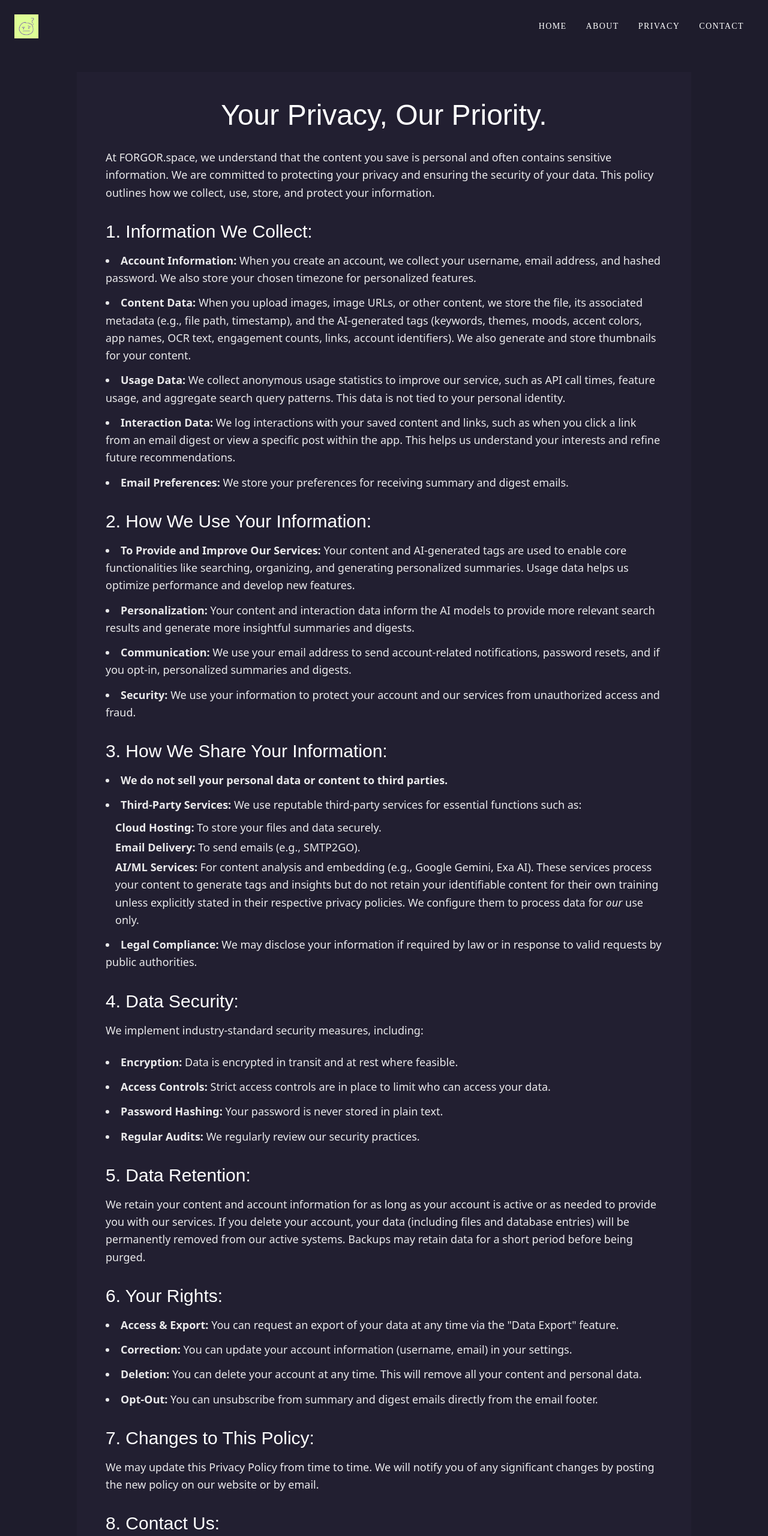
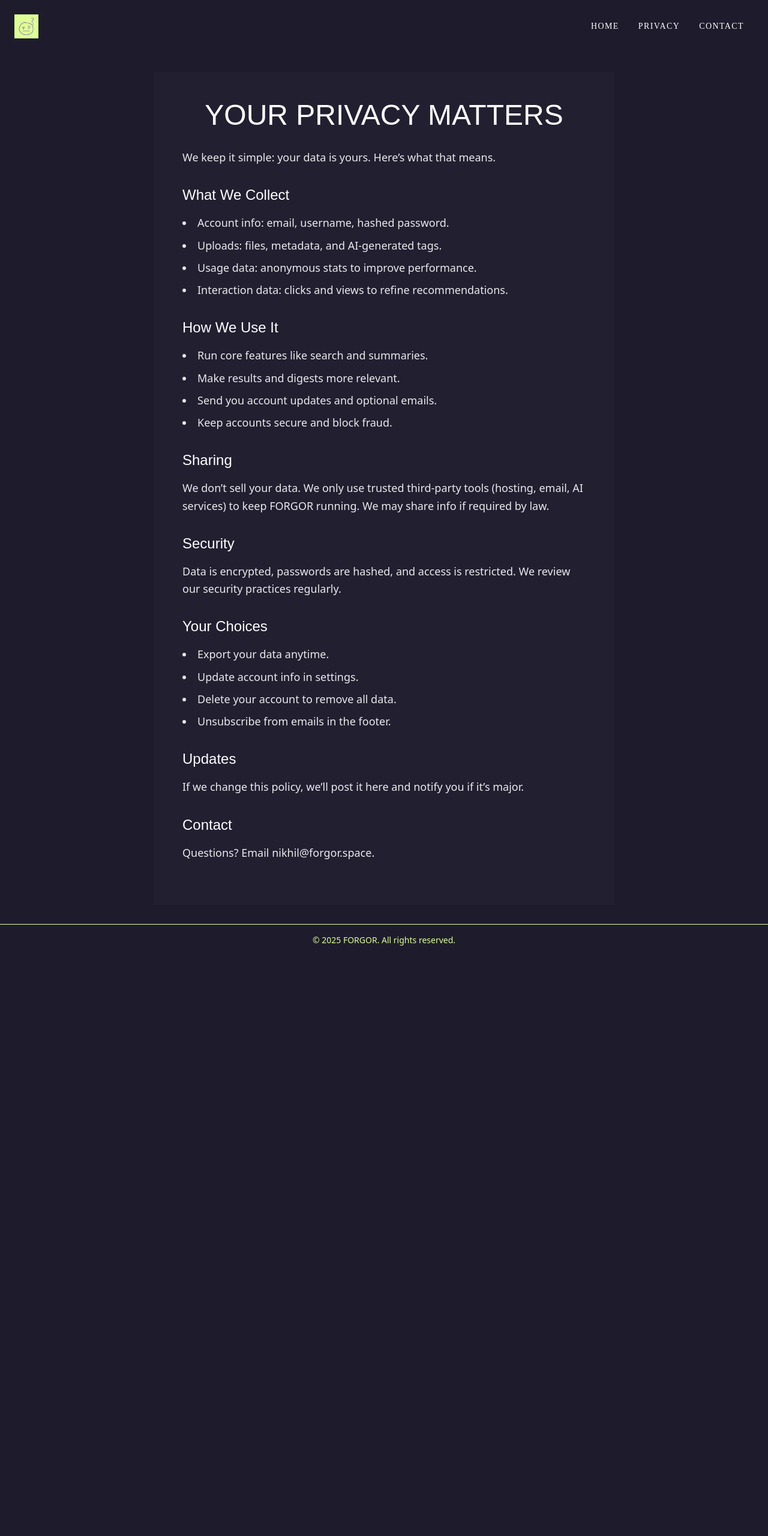
Before and after one commit to nikhilnair31/FORGOR-Website, an Astro site: page /privacy in a window 1280 px wide. Shown: the top 2560 px of the page at 60% size. After the commit the page ends 1593 px from the top, so only its background shows below. Built offline with nearby package versions, Linux system fonts and the light colour scheme; Astro itself is replaced by a stand-in of ours; a web font is replaced by a local one.

Commit message:
Small tweaks

```diff
--- a/src/components/Header.astro
+++ b/src/components/Header.astro
@@ -4,7 +4,7 @@ const currentPath = Astro.url.pathname;
 ---
 
 <header class="flex justify-between items-center p-6 max-w-full overflow-hidden">
-    <a href="/" class="flex items-center">
+    <a href="/" class="flex items-center w-40">
         {currentPath !== '/' && (
         <img src="/icons/favicon.png" alt="FORGOR Icon" class="h-10 w-10"/>
         )}
@@ -13,10 +13,6 @@ const currentPath = Astro.url.pathname;
         <a href="/"
             class={`font-[DisplayFont] ${currentPath === '/' ? 'underline' : ''} text-white hover:bold px-4`}>
             Home
-        </a>
-        <a href="/about"
-            class={`font-[DisplayFont] ${currentPath === '/about/' ? 'underline' : ''} text-white hover:bold px-4`}>
-            About
         </a>
         <a href="/privacy"
             class={`font-[DisplayFont] ${currentPath === '/privacy/' ? 'underline' : ''} text-white hover:bold px-4`}>
--- a/src/layouts/Layout.astro
+++ b/src/layouts/Layout.astro
@@ -17,7 +17,7 @@ interface Props {
     description?: string; // Add this prop
 }
 
-const { title, description = 'FORGOR.space: Your AI-powered memory vault for screenshots, links & ideas. Capture, tag & discover inspiration for Android and Chrome.' } = Astro.props; // Default description
+const { title, description = 'FORGOR: Your AI-powered memory vault for screenshots, links & ideas. Capture, tag & discover inspiration for Android and Chrome.' } = Astro.props; // Default description
 ---
 
 <html lang="en">
--- a/src/pages/privacy.astro
+++ b/src/pages/privacy.astro
@@ -1,81 +1,65 @@
 ---
+// privacy.astro
 import Layout from '../layouts/Layout.astro';
 import Header from '../components/Header.astro';
 import Footer from '../components/Footer.astro';
 ---
 
-<Layout title="FORGOR.space - Privacy Policy">
+<Layout title="FORGOR - Privacy Policy">
     <Header />
 
     <main class="flex-grow flex items-center justify-center p-8 text-white bg-purple-DEFAULT">
-        <section class="max-w-5xl bg-purple-800 p-8 md:p-12 rounded-none text-left">
-            <h1 class="text-neonGreen-DEFAULT text-4xl sm:text-5xl font-display mb-8 text-center">Your Privacy, Our Priority.</h1>
+        <section class="max-w-3xl bg-purple-800 p-8 md:p-12 text-left">
+            <h1 class="text-neonGreen-DEFAULT text-4xl sm:text-5xl font-display mb-8 text-center">
+                YOUR PRIVACY MATTERS
+            </h1>
+
             <p class="text-lg leading-relaxed mb-6 opacity-90">
-                At FORGOR.space, we understand that the content you save is personal and often contains sensitive information. We are committed to protecting your privacy and ensuring the security of your data. This policy outlines how we collect, use, store, and protect your information.
+                We keep it simple: your data is yours. Here’s what that means.
             </p>
 
-            <h2 class="text-neonGreen-DEFAULT text-3xl font-display mb-4 mt-8">1. Information We Collect:</h2>
-            <ul class="list-disc list-inside text-lg leading-relaxed mb-6 space-y-3 opacity-90">
-                <li><strong>Account Information:</strong> When you create an account, we collect your username, email address, and hashed password. We also store your chosen timezone for personalized features.</li>
-                <li><strong>Content Data:</strong> When you upload images, image URLs, or other content, we store the file, its associated metadata (e.g., file path, timestamp), and the AI-generated tags (keywords, themes, moods, accent colors, app names, OCR text, engagement counts, links, account identifiers). We also generate and store thumbnails for your content.</li>
-                <li><strong>Usage Data:</strong> We collect anonymous usage statistics to improve our service, such as API call times, feature usage, and aggregate search query patterns. This data is not tied to your personal identity.</li>
-                <li><strong>Interaction Data:</strong> We log interactions with your saved content and links, such as when you click a link from an email digest or view a specific post within the app. This helps us understand your interests and refine future recommendations.</li>
-                <li><strong>Email Preferences:</strong> We store your preferences for receiving summary and digest emails.</li>
+            <h2 class="text-neonGreen-DEFAULT text-2xl font-display mb-4 mt-8">What We Collect</h2>
+            <ul class="list-disc list-inside text-lg leading-relaxed mb-6 opacity-90 space-y-2">
+                <li>Account info: email, username, hashed password.</li>
+                <li>Uploads: files, metadata, and AI-generated tags.</li>
+                <li>Usage data: anonymous stats to improve performance.</li>
+                <li>Interaction data: clicks and views to refine recommendations.</li>
             </ul>
 
-            <h2 class="text-neonGreen-DEFAULT text-3xl font-display mb-4 mt-8">2. How We Use Your Information:</h2>
-            <ul class="list-disc list-inside text-lg leading-relaxed mb-6 space-y-3 opacity-90">
-                <li><strong>To Provide and Improve Our Services:</strong> Your content and AI-generated tags are used to enable core functionalities like searching, organizing, and generating personalized summaries. Usage data helps us optimize performance and develop new features.</li>
-                <li><strong>Personalization:</strong> Your content and interaction data inform the AI models to provide more relevant search results and generate more insightful summaries and digests.</li>
-                <li><strong>Communication:</strong> We use your email address to send account-related notifications, password resets, and if you opt-in, personalized summaries and digests.</li>
-                <li><strong>Security:</strong> We use your information to protect your account and our services from unauthorized access and fraud.</li>
+            <h2 class="text-neonGreen-DEFAULT text-2xl font-display mb-4 mt-8">How We Use It</h2>
+            <ul class="list-disc list-inside text-lg leading-relaxed mb-6 opacity-90 space-y-2">
+                <li>Run core features like search and summaries.</li>
+                <li>Make results and digests more relevant.</li>
+                <li>Send you account updates and optional emails.</li>
+                <li>Keep accounts secure and block fraud.</li>
             </ul>
 
-            <h2 class="text-neonGreen-DEFAULT text-3xl font-display mb-4 mt-8">3. How We Share Your Information:</h2>
-            <ul class="list-disc list-inside text-lg leading-relaxed mb-6 space-y-3 opacity-90">
-                <li><strong>We do not sell your personal data or content to third parties.</strong></li>
-                <li><strong>Third-Party Services:</strong> We use reputable third-party services for essential functions such as:
-                    <ul class="list-circle list-inside ml-4 mt-2 space-y-1">
-                        <li><strong>Cloud Hosting:</strong> To store your files and data securely.</li>
-                        <li><strong>Email Delivery:</strong> To send emails (e.g., SMTP2GO).</li>
-                        <li><strong>AI/ML Services:</strong> For content analysis and embedding (e.g., Google Gemini, Exa AI). These services process your content to generate tags and insights but do not retain your identifiable content for their own training unless explicitly stated in their respective privacy policies. We configure them to process data for <em>our</em> use only.</li>
-                    </ul>
-                </li>
-                <li><strong>Legal Compliance:</strong> We may disclose your information if required by law or in response to valid requests by public authorities.</li>
+            <h2 class="text-neonGreen-DEFAULT text-2xl font-display mb-4 mt-8">Sharing</h2>
+            <p class="text-lg leading-relaxed mb-6 opacity-90">
+                We don’t sell your data. We only use trusted third-party tools (hosting, email, AI services) to keep FORGOR running. We may share info if required by law.
+            </p>
+
+            <h2 class="text-neonGreen-DEFAULT text-2xl font-display mb-4 mt-8">Security</h2>
+            <p class="text-lg leading-relaxed mb-6 opacity-90">
+                Data is encrypted, passwords are hashed, and access is restricted. We review our security practices regularly.
+            </p>
+
+            <h2 class="text-neonGreen-DEFAULT text-2xl font-display mb-4 mt-8">Your Choices</h2>
+            <ul class="list-disc list-inside text-lg leading-relaxed mb-6 opacity-90 space-y-2">
+                <li>Export your data anytime.</li>
+                <li>Update account info in settings.</li>
+                <li>Delete your account to remove all data.</li>
+                <li>Unsubscribe from emails in the footer.</li>
             </ul>
 
-            <h2 class="text-neonGreen-DEFAULT text-3xl font-display mb-4 mt-8">4. Data Security:</h2>
+            <h2 class="text-neonGreen-DEFAULT text-2xl font-display mb-4 mt-8">Updates</h2>
             <p class="text-lg leading-relaxed mb-6 opacity-90">
-                We implement industry-standard security measures, including:
-            </p>
-            <ul class="list-disc list-inside text-lg leading-relaxed mb-6 space-y-3 opacity-90">
-                <li><strong>Encryption:</strong> Data is encrypted in transit and at rest where feasible.</li>
-                <li><strong>Access Controls:</strong> Strict access controls are in place to limit who can access your data.</li>
-                <li><strong>Password Hashing:</strong> Your password is never stored in plain text.</li>
-                <li><strong>Regular Audits:</strong> We regularly review our security practices.</li>
-            </ul>
-
-            <h2 class="text-neonGreen-DEFAULT text-3xl font-display mb-4 mt-8">5. Data Retention:</h2>
-            <p class="text-lg leading-relaxed mb-6 opacity-90">
-                We retain your content and account information for as long as your account is active or as needed to provide you with our services. If you delete your account, your data (including files and database entries) will be permanently removed from our active systems. Backups may retain data for a short period before being purged.
+                If we change this policy, we’ll post it here and notify you if it’s major.
             </p>
 
-            <h2 class="text-neonGreen-DEFAULT text-3xl font-display mb-4 mt-8">6. Your Rights:</h2>
-            <ul class="list-disc list-inside text-lg leading-relaxed mb-6 space-y-3 opacity-90">
-                <li><strong>Access & Export:</strong> You can request an export of your data at any time via the "Data Export" feature.</li>
-                <li><strong>Correction:</strong> You can update your account information (username, email) in your settings.</li>
-                <li><strong>Deletion:</strong> You can delete your account at any time. This will remove all your content and personal data.</li>
-                <li><strong>Opt-Out:</strong> You can unsubscribe from summary and digest emails directly from the email footer.</li>
-            </ul>
-
-            <h2 class="text-neonGreen-DEFAULT text-3xl font-display mb-4 mt-8">7. Changes to This Policy:</h2>
+            <h2 class="text-neonGreen-DEFAULT text-2xl font-display mb-4 mt-8">Contact</h2>
             <p class="text-lg leading-relaxed mb-6 opacity-90">
-                We may update this Privacy Policy from time to time. We will notify you of any significant changes by posting the new policy on our website or by email.
-            </p>
-
-            <h2 class="text-neonGreen-DEFAULT text-3xl font-display mb-4 mt-8">8. Contact Us:</h2>
-            <p class="text-lg leading-relaxed mb-6 opacity-90">
-                If you have any questions about this Privacy Policy, please contact us at <a href="mailto:nikhil@forgor.space" class="text-neonGreen-DEFAULT hover:underline">nikhil@forgor.space</a>.
+                Questions? Email <a href="mailto:nikhil@forgor.space" class="text-neonGreen-DEFAULT hover:underline">nikhil@forgor.space</a>.
             </p>
         </section>
     </main>
```
Also changed, not shown: src/pages/about.astro (deleted, +0 -40 lines), src/pages/contact.astro (+13 -9 lines), src/pages/index.astro (+7 -2 lines).
